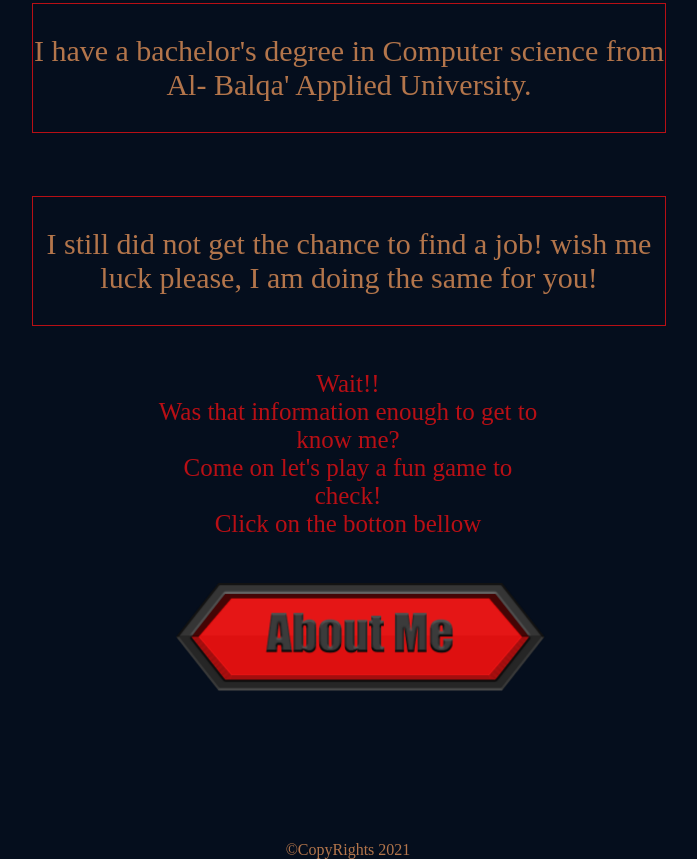
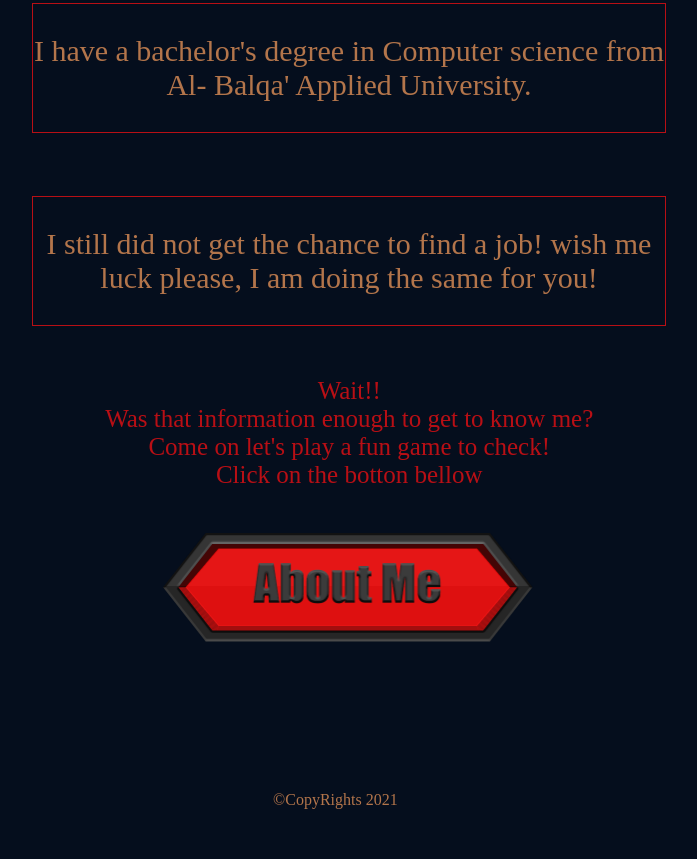
Before and after one commit to Miral-Alabdullah/About-me, a plain HTML site: page index.html in a window 1280 px wide. Shown: the part 1065-1924 px from the top of the page, without its empty margins (292-989 px from the left). After the commit the page ends 1874 px from the top, so only its background shows below. Drawn offline with Linux system fonts and the light colour scheme.

Commit message:
Edit the padding of the image and last section

```diff
--- a/css/style.css
+++ b/css/style.css
@@ -53,7 +53,7 @@ main h3 {
 
 img {
     width: 30%;
-    margin-left: 36%;
+    margin-left: 35%;
     margin-top: 1%;
 }
 footer{
@@ -64,8 +64,9 @@ footer p {
     color: #b3754b;
     text-align: center;
     padding-top: 10%;
+    padding-right: 2%;
 }
 #section{
-    width: 30%;
-    margin-left: 35%;
+    width: 40%;
+    margin-left: 30.1%;
 }
```
